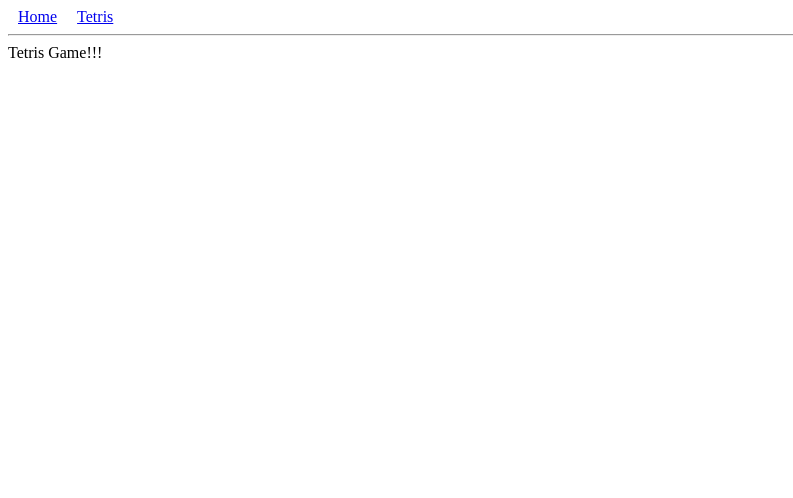
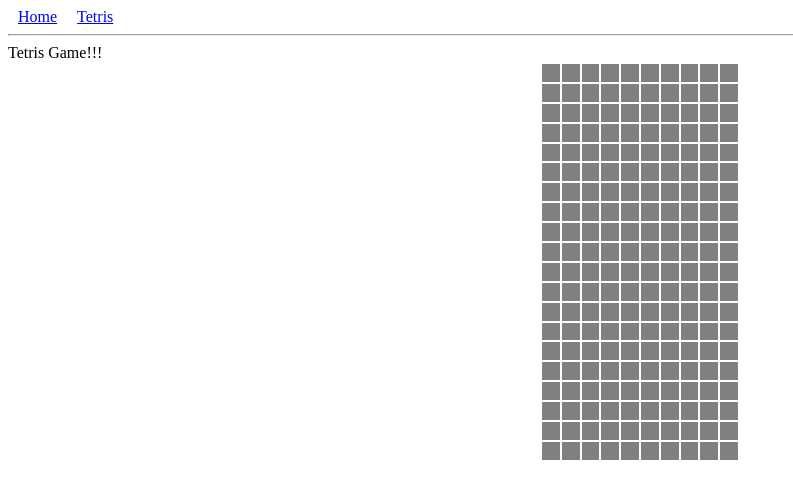
Before and after one commit to fireflower0/react-gh-pages, a React (Create React App) app: page /tetris in a window 1280 px wide. Shown: the top 498 px of the page, without its empty margins (0-793 px from the left). Built offline with nearby package versions, Linux system fonts and the light colour scheme.

Commit message:
Add a Tetris

```diff
--- a/src/Tetris.jsx
+++ b/src/Tetris.jsx
@@ -1,12 +1,140 @@
-import React from 'react';
+import React, { useEffect } from 'react';
 import styled from 'styled-components';
 
 const FormWrapper = styled.div``;
 
+const TetrisField = styled.table`
+  margin: 0 auto;
+  width: 200px;
+  height: 400px;
+`;
+
+const TetrisCell = styled.td`
+  background-color: gray;
+  width: 10%;
+  height: 5%;
+`;
+
 const Tetris = () => {
+  const fieldWidth = 10;
+  const fieldHeight = 20;
+
+  let cellId = 0;
+  let lineId = 0;
+  let fieldArr = [
+    [0, 0, 0, 0, 0, 0, 0, 0, 0, 0],
+    [0, 0, 0, 0, 0, 0, 0, 0, 0, 0],
+    [0, 0, 0, 0, 0, 0, 0, 0, 0, 0],
+    [0, 0, 0, 0, 0, 0, 0, 0, 0, 0],
+    [0, 0, 0, 0, 0, 0, 0, 0, 0, 0],
+    [0, 0, 0, 0, 0, 0, 0, 0, 0, 0],
+    [0, 0, 0, 0, 0, 0, 0, 0, 0, 0],
+    [0, 0, 0, 0, 0, 0, 0, 0, 0, 0],
+    [0, 0, 0, 0, 0, 0, 0, 0, 0, 0],
+    [0, 0, 0, 0, 0, 0, 0, 0, 0, 0],
+    [0, 0, 0, 0, 0, 0, 0, 0, 0, 0],
+    [0, 0, 0, 0, 0, 0, 0, 0, 0, 0],
+    [0, 0, 0, 0, 0, 0, 0, 0, 0, 0],
+    [0, 0, 0, 0, 0, 0, 0, 0, 0, 0],
+    [0, 0, 0, 0, 0, 0, 0, 0, 0, 0],
+    [0, 0, 0, 0, 0, 0, 0, 0, 0, 0],
+    [0, 0, 0, 0, 0, 0, 0, 0, 0, 0],
+    [0, 0, 0, 0, 0, 0, 0, 0, 0, 0],
+    [0, 0, 0, 0, 0, 0, 0, 0, 0, 0],
+    [0, 0, 0, 0, 0, 0, 0, 0, 0, 0]
+  ];
+
+  const draw = () => {
+    const elem = document.getElementById('tetrisField');
+    const tbody = elem.childNodes[0];
+    tbody.childNodes.forEach((elmTr, i) => {
+      elmTr.childNodes.forEach((elmTd, j) => {
+        if (fieldArr[i][j] === 1) {
+          elmTd.style.backgroundColor = 'red';
+        } else {
+          elmTd.style.backgroundColor = 'gray';
+        }
+      });
+    });
+  };
+
+  const fall = () => {
+    let under = [1, 1, 1, 1, 1, 1, 1, 1, 1, 1];
+    for (let x = 0; x < fieldWidth; x += 1) {
+      for (let y = 0; y < fieldWidth; y += 1) {
+        if (under[x] === 0) {
+          if (fieldArr[x][y] === 0) {
+            under[x] = 0;
+          } else {
+            fieldArr[x][y + 1] = fieldArr[x][y];
+            fieldArr[x][y] = 0;
+            under[x] = 0;
+          }
+        } else {
+          if (fieldArr[x][y] === 0) {
+            under[x] = 0;
+          } else {
+            under[x] = 1;
+          }
+        }
+      }
+    }
+  };
+
+  const genBlock = (type) => {
+    if (type === 1) {
+      fieldArr[0][5] = 1;
+      fieldArr[1][5] = 1;
+      fieldArr[2][5] = 1;
+      fieldArr[3][5] = 1;
+    }
+  };
+
+  const makeCell = () => (
+    [...Array(10)].map(() => {
+      cellId += 1;
+      return <TetrisCell key={cellId} />;
+    })
+  );
+
+  const makeField = () => (
+    [...Array(20)].map(() => {
+      lineId += 1;
+      return <tr key={lineId} >{makeCell()}</tr>;
+    })
+  );
+
+  const handleInputKey = () => {
+    window.onkeydown = (e) => {
+      if (e.code === 'Space') {
+        console.log('Space key');
+        genBlock(1);
+      }
+    }
+  };
+
+  const gameLoop = () => {
+    // setInterval(() => {
+    //   draw();
+    // }, 500);
+  };
+
+  useEffect(() => {
+    handleInputKey();
+    fall();
+    draw();
+    gameLoop();
+  }, []);
+
+
   return (
     <FormWrapper>
       Tetris Game!!!
+      <TetrisField id="tetrisField">
+        <tbody>
+          {makeField()}
+        </tbody>
+      </TetrisField>
     </FormWrapper>
   );
 };
```
